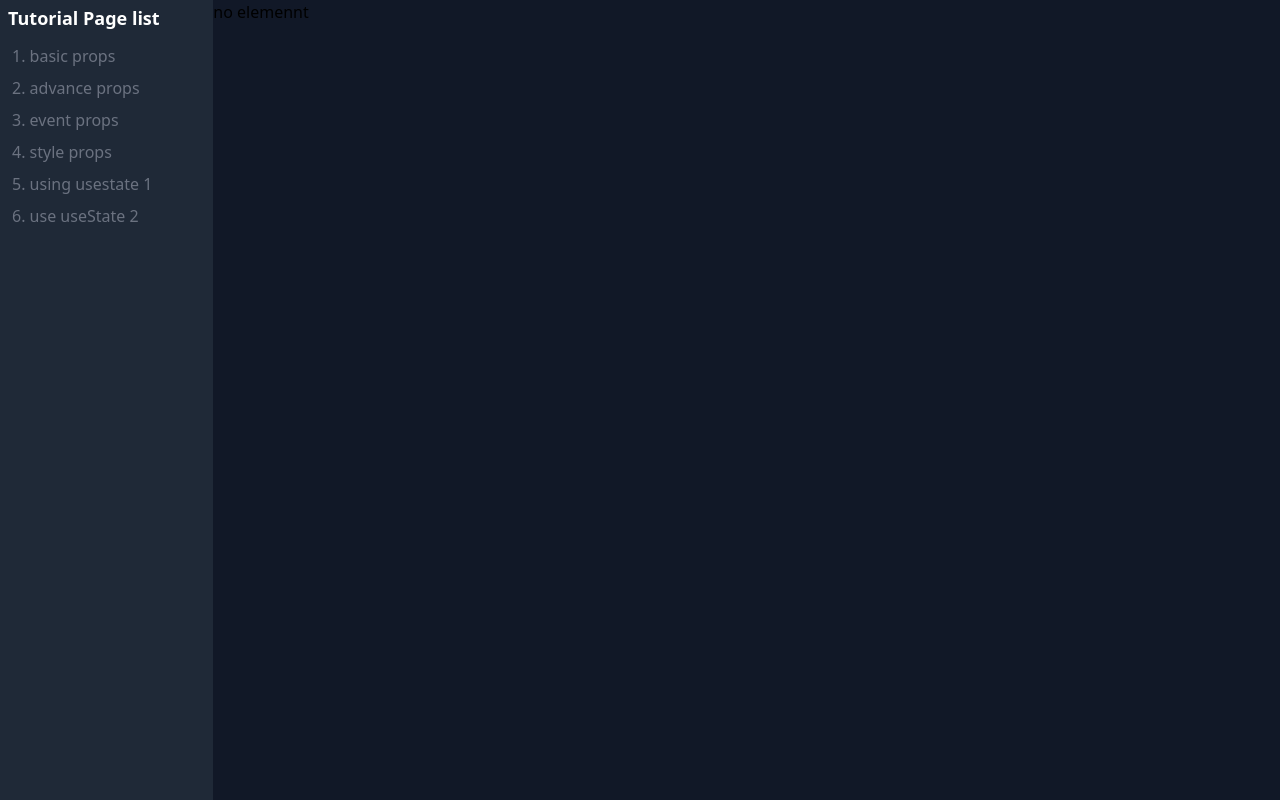
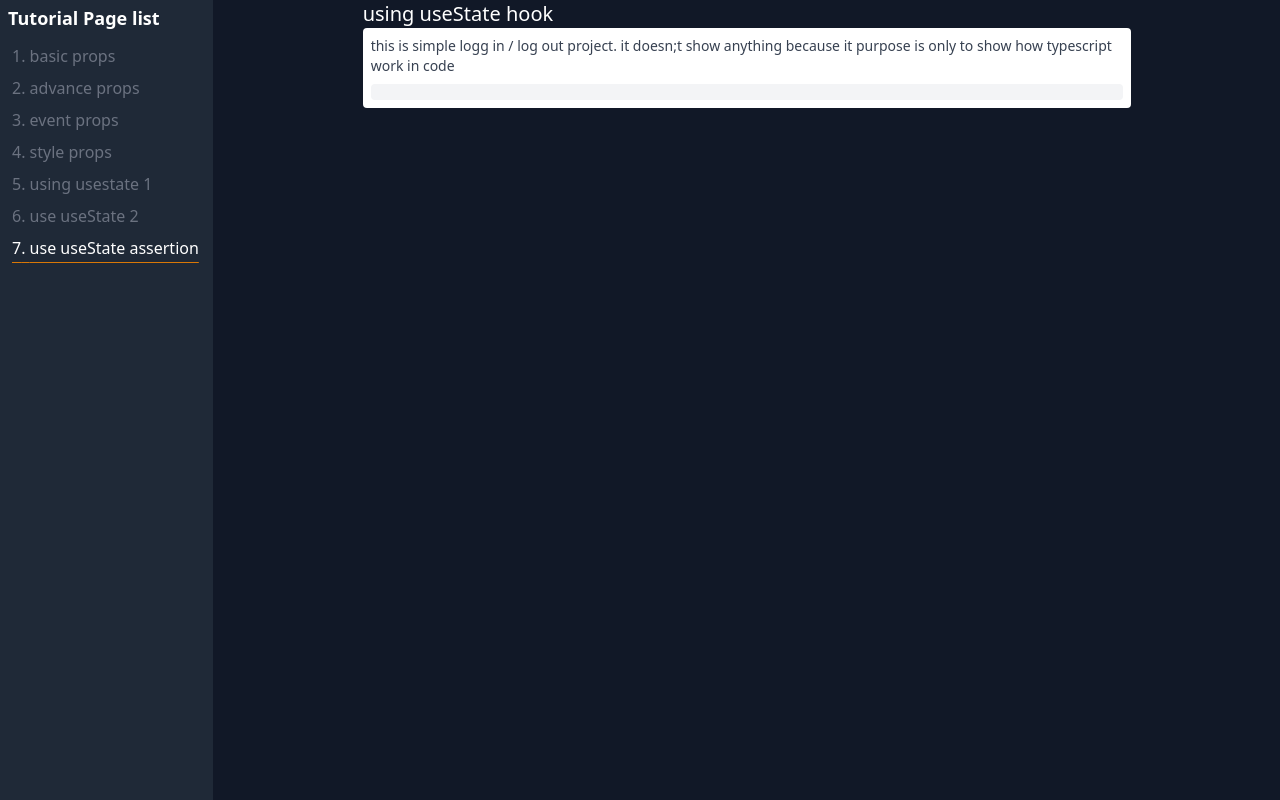
Before and after one commit to zidan-p/react-typescript, a React (Create React App) app: page /usestate-type-assertion in a window 1280 px wide. Built offline with nearby package versions, Linux system fonts and the light colour scheme.

Commit message:
useState type assertion

```diff
--- /dev/null
+++ b/src/components/state/userTypeAssertion.tsx
@@ -0,0 +1,32 @@
+import { useEffect, useState } from "react";
+
+type AuthUser = {
+    name: string;
+    email: string;
+}
+
+// use type assertion when always confident if tye user value always be create when this compoennt attached.
+// when use this thing, i can directly use user properties without using optional chaining or chekking it value first
+
+
+export const UserTypeAssertion = () => {
+    const [user, setUser] = useState<AuthUser>({} as AuthUser);  // here how to do it
+    // useEffect(()=>{
+    //     handleLogin();
+    // },[])
+    const handleLogin = () => {
+        setUser({
+            name: "zidan",
+            email: "zidanputrarahman153@Gmail.com"
+        });
+    }
+    return (
+        <div className="bg-white p-2 rounded">
+            <p className="text-gray-700 text-sm mb-2">this is simple logg in / log out project. it doesn;t show anything because it purpose is only to show how typescript work in code</p>
+            <div className="bg-gray-100 rounded p-2">
+                <h1 className="text-3xl font-bold ">{user.name}</h1>
+                <p className="text-gray-400 text-sm">{user.email}</p>
+            </div>
+        </div>
+    )
+}
--- a/src/data/pagesData.tsx
+++ b/src/data/pagesData.tsx
@@ -6,6 +6,7 @@ import { StyleProps } from "../pages/styleProps/StyleProps";
 import { LoggedIn } from "../components/state/loggedIn";
 import { UseStateHook } from "../pages/useStateHook";
 import { UseStateFutureValue } from "../pages/useStateFutureValue";
+import { UseStateTypeAssertion } from "../pages/useStateTypeAssertion";
 
 type pagesDataType = {
     path: string;
@@ -43,5 +44,11 @@ export const pagesData : pagesDataType = [
         path: "/usestate-future-value",
         name: "use useState 2",
         Element: UseStateFutureValue
-    }
+    },
+    {
+        path: "/usestate-type-assertion",
+        name: "use useState assertion",
+        Element: UseStateTypeAssertion
+    },
+
 ];
--- /dev/null
+++ b/src/pages/useStateTypeAssertion.tsx
@@ -0,0 +1,16 @@
+import { UserTypeAssertion } from "../components/state/userTypeAssertion"
+
+
+
+export const UseStateTypeAssertion = () => {
+    return(
+      <div className="">
+        <div className="mx-auto max-w-3xl">
+          <div className="">
+            <h2 className='text-white text-xl'>using useState hook</h2>
+            <UserTypeAssertion />
+          </div>
+        </div>
+      </div>
+    )
+}
```
